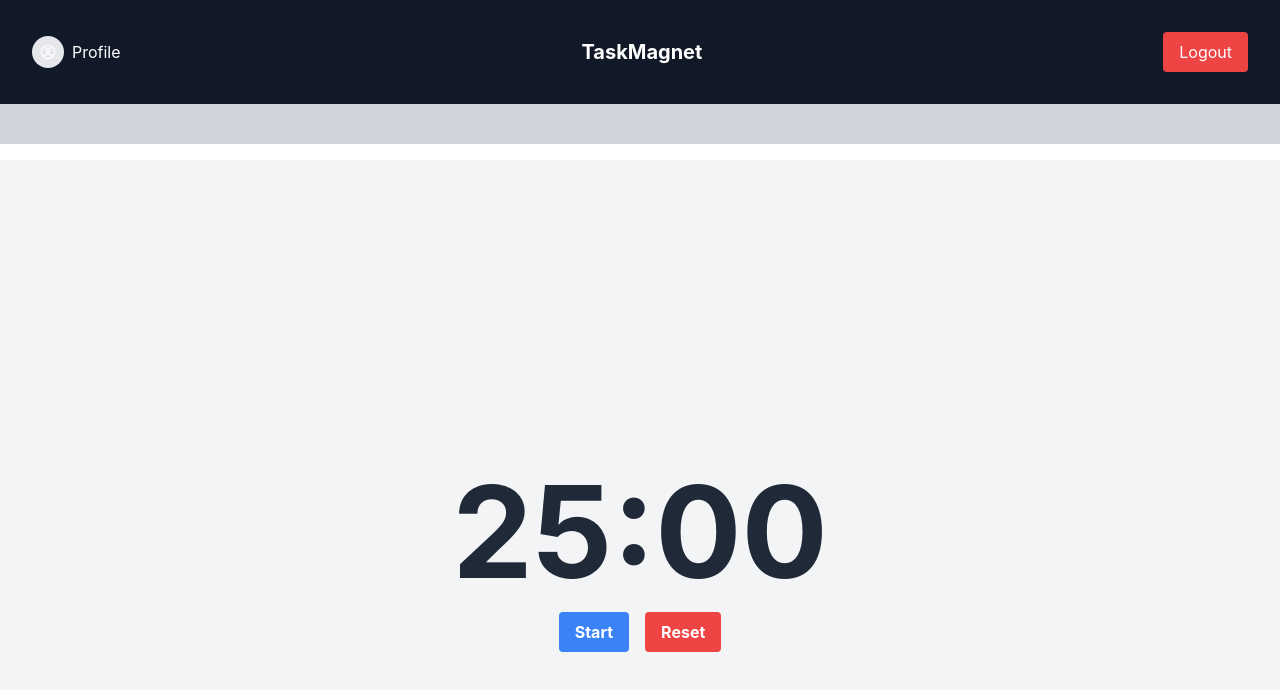
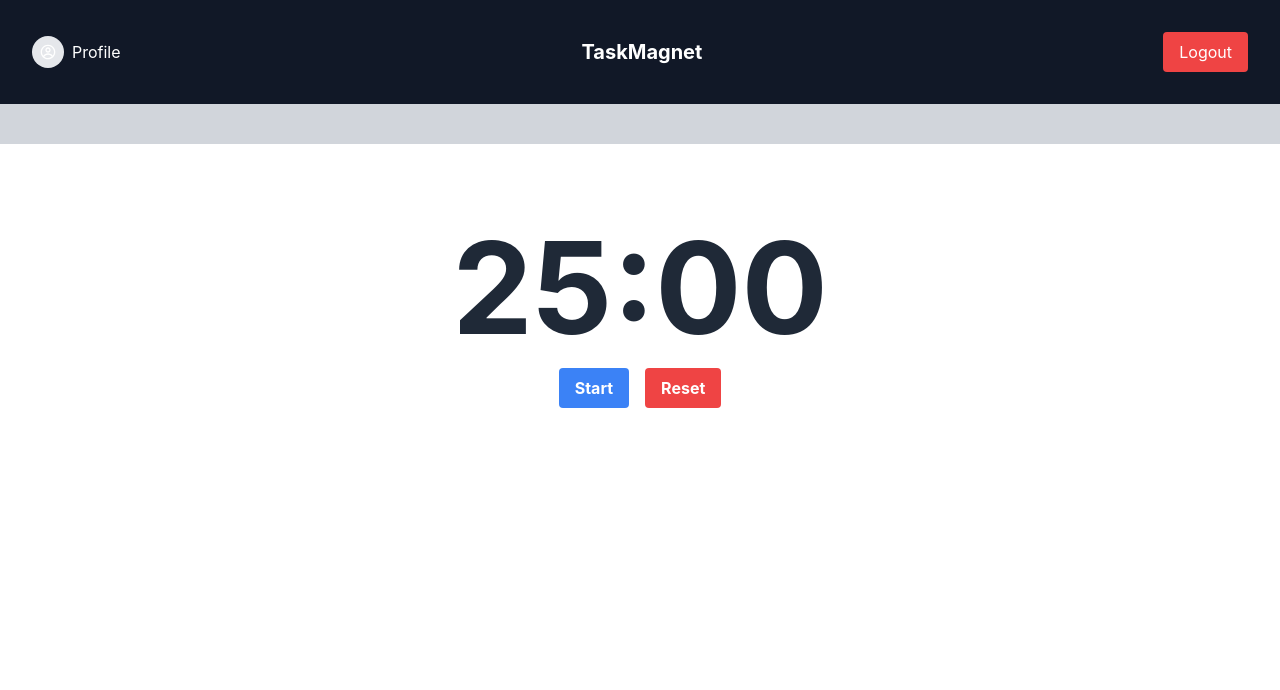
Before and after one commit to ryantrust/task-magnet, a React (Create React App) app: page /timer in a window 1280 px wide. Shown: the top 690 px of the page. Built offline with nearby package versions, Linux system fonts and the light colour scheme; no server answers.

Commit message:
Fix pomodoro timer styling

```diff
--- a/src/pages/pomodoro-timer.js
+++ b/src/pages/pomodoro-timer.js
@@ -47,16 +47,14 @@ const PomodoroTimer = () => {
     <>
       <div className="w-full top-0">
         <Header />
-          <div className="w-full h-10 bg-gray-300 mb-4">
+        <div className="w-full h-10 bg-gray-300">
           <div
             className="h-full bg-green-500"
             style={{ width: `${progress * 100}%` }}
           ></div>
         </div>
       </div>
-        <div className="flex flex-col items-center justify-center h-screen bg-gray-100">
-
-
+      <div className="flex flex-col items-center justify-center h-full pt-10 mt-10">
         <div className="text-9xl font-bold text-gray-800 mb-4">
           {String(minutes).padStart(2, "0")}:{String(seconds).padStart(2, "0")}
         </div>
```
Lines whose indentation alone changed are shown as unchanged.
